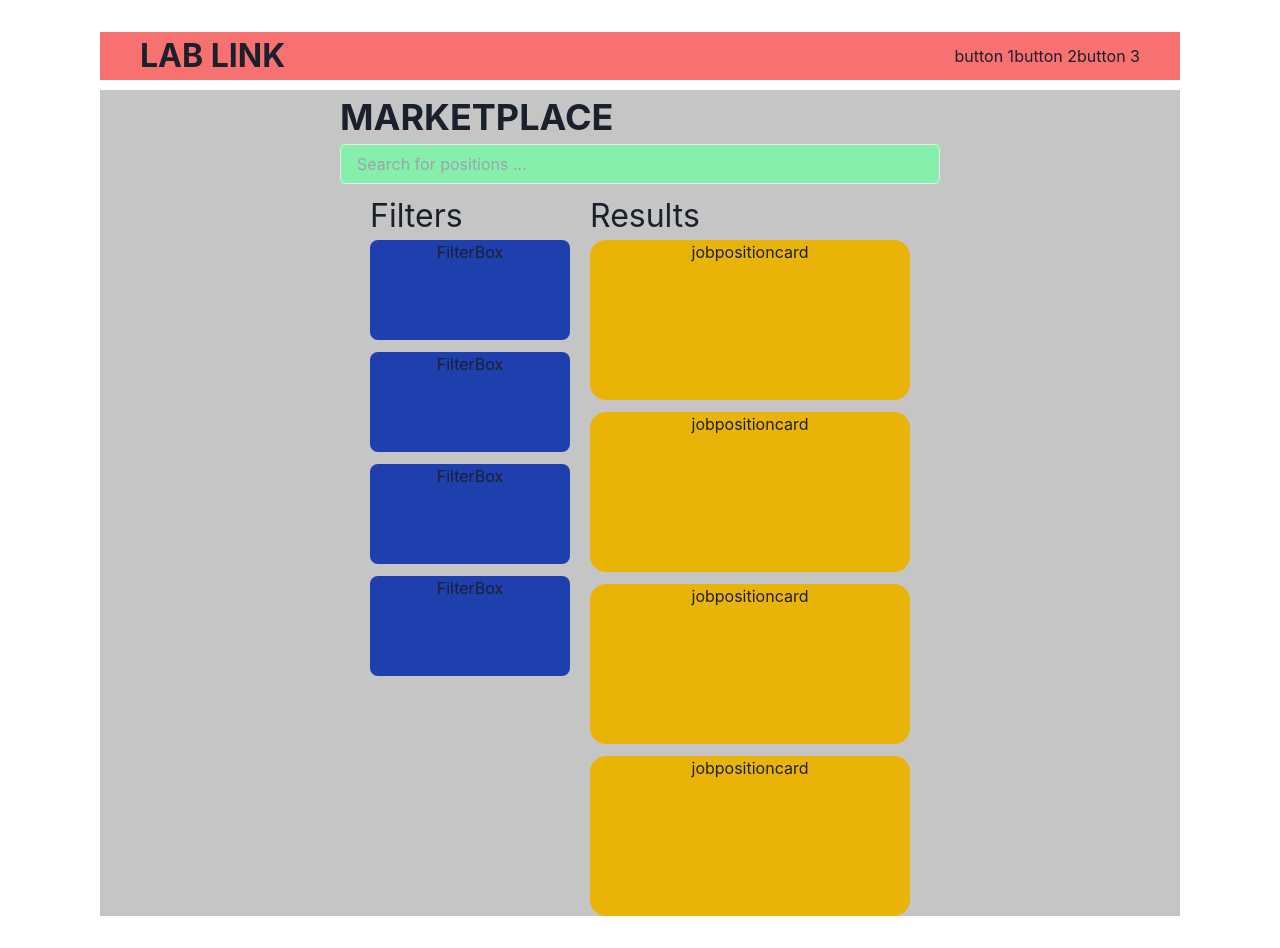
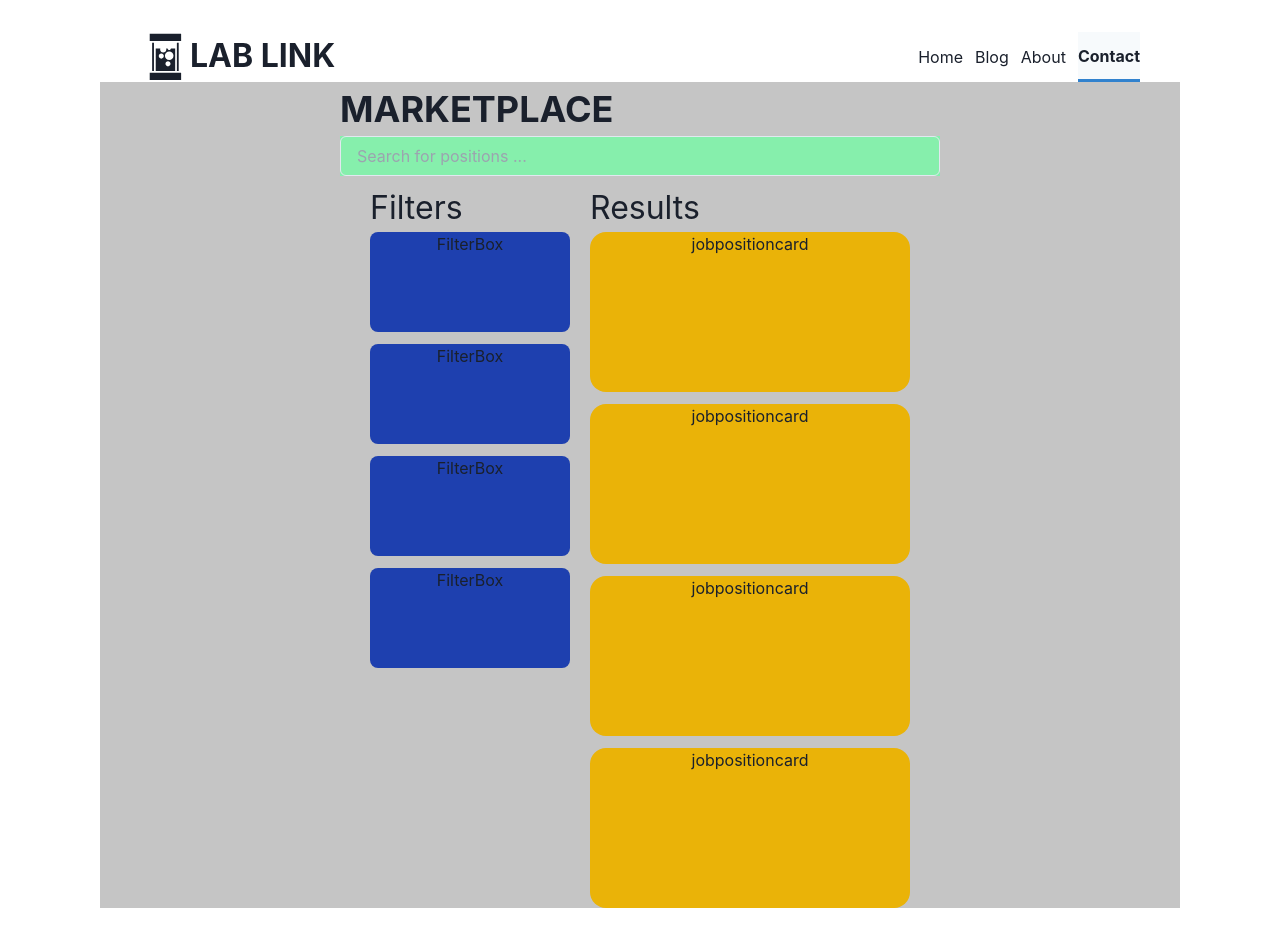
Before and after one commit to lab-link/lab-link-web-app, a React (Vite) app: page / in a window 1280 px wide. Built offline with nearby package versions, Linux system fonts and the light colour scheme.

Commit message:
react icons added; navbar UI cleanup

```diff
--- a/package.json
+++ b/package.json
@@ -19,6 +19,7 @@
     "postcss": "^8.4.31",
     "react": "^18.2.0",
     "react-dom": "^18.2.0",
+    "react-icons": "^4.11.0",
     "tailwindcss": "^3.3.3"
   },
   "devDependencies": {
--- a/src/components/buttons/navBarButton.jsx
+++ b/src/components/buttons/navBarButton.jsx
@@ -1,3 +1,32 @@
-export default function NavBarButton() {
-  return <div className="bg-red-300">hello this is a navBarButton</div>;
+export default function NavBarButton({
+  text,
+  routeDirectory,
+  isSelected = false,
+}) {
+  return (
+    <div
+      className={`${
+        isSelected ? "bg-[#F7FAFC]" : "bg-white"
+      } h-full flex flex-col items-start`}
+    >
+      <div className="grow"></div>
+      {/* text element */}
+      <div
+        className={`${
+          isSelected ? "font-bold" : ""
+        } w-full flex hover:font-bold items-center justify-center`}
+      >
+        {text}
+      </div>
+      {/* bottom bar */}
+
+      <div className="grow"></div>
+
+      {isSelected ? (
+        <div className="h-[3px] w-full bg-[#3182CE]"/>
+      ) : (
+        <></>
+      )}
+    </div>
+  );
 }
--- a/src/components/layout/layout.jsx
+++ b/src/components/layout/layout.jsx
@@ -2,10 +2,10 @@ import NavBar from "../navigationBar/navBar.jsx";
 
 export default function Layout({ children }) {
   return (
-    <div>
+    <div className="bg-[#C5C5C5]">
       <NavBar />
       {/* for the smaller screen, it will have a smaller top-padding */}
-      <div className="pt-[55px] md:pt-[10px] ">{children}</div>
+      <div className=" ">{children}</div>
       {/* <Footer /> */}
     </div>
   );
--- a/src/components/navigationBar/navBar.jsx
+++ b/src/components/navigationBar/navBar.jsx
@@ -1,16 +1,29 @@
 // import {goBeaker} from '@chakra-ui/icons'
 import { useState } from "react";
+import { SlChemistry } from "react-icons/sl";
+import { GiChemicalTank } from "react-icons/gi";
+import NavBarButton from "../buttons/navBarButton.jsx"
 export default function NavBar() {
-  const [selectedTab, setSelectedTa] = useState();
+  const [selectedTab, setSelectedTab] = useState();
   return (
-    <div className="bg-red-400 w-[1080px] flex  justify-between items-center px-[40px]">
-      <div className="font-bold text-[32px] "> LAB LINK</div>
-
+    <div className="w-[1080px] h-[50px] bg-white flex  justify-between items-center px-[40px]">
+      <div className="flex">
+        <GiChemicalTank className="w-[50px] h-[50px]" />
+        {/* <SlChemistry className="w-[50px] h-[50px]"/> */}
+        <a
+          href=""
+          className="font-bold   text-[32px] hover:underline hover:text-black"
+        >
+          LAB LINK
+        </a>
+      </div>
+      <hr />
       {/* nav bar buttons */}
-      <div className="flex justify-evenly">
-        <div id="navBarButton">button 1</div>
-        <div id="navBarButton">button 2</div>
-        <div id="navBarButton">button 3</div>
+      <div className="flex justify-evenly space-x-3 h-full">
+        <NavBarButton text={"Home"} isSelected={false}/>
+        <NavBarButton text={"Blog"} isSelected={false}/>
+        <NavBarButton text={"About"} isSelected={false}/>
+        <NavBarButton text={"Contact"} isSelected={true}/>
       </div>
     </div>
   );
```
